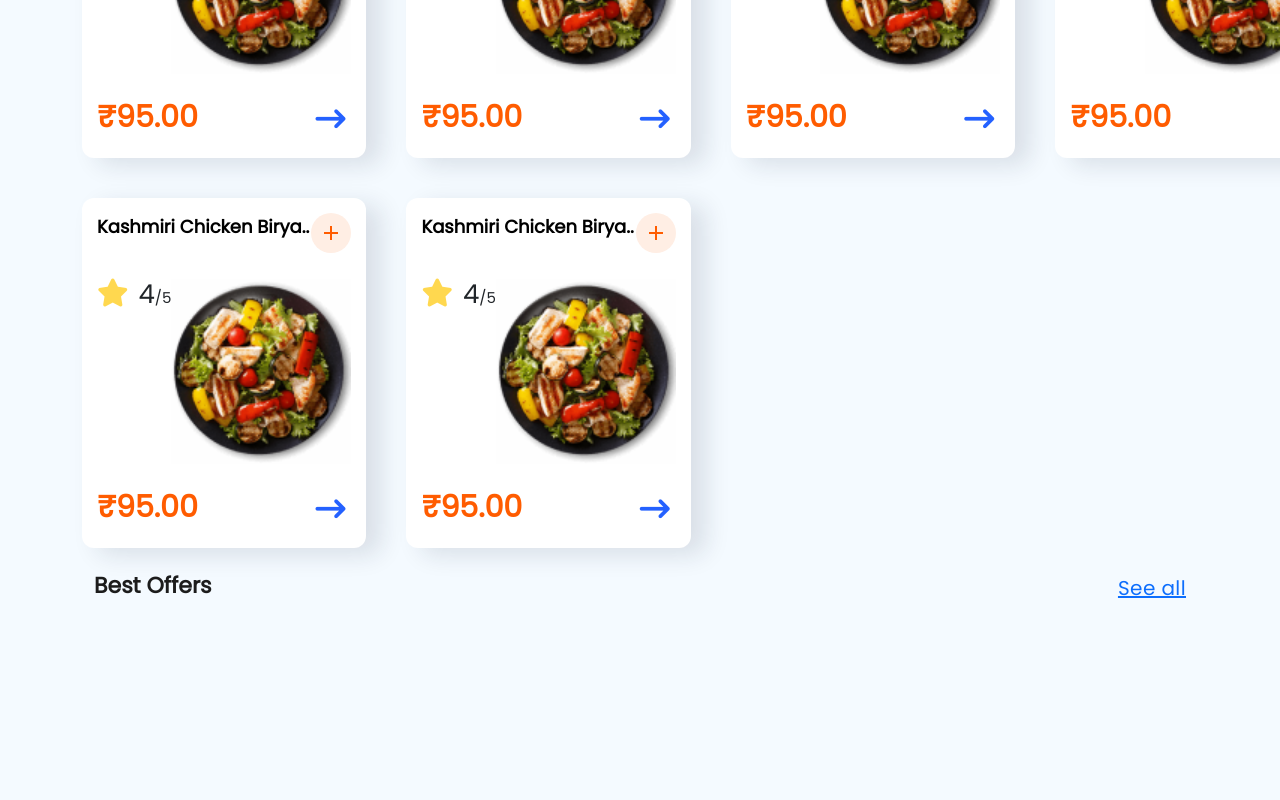
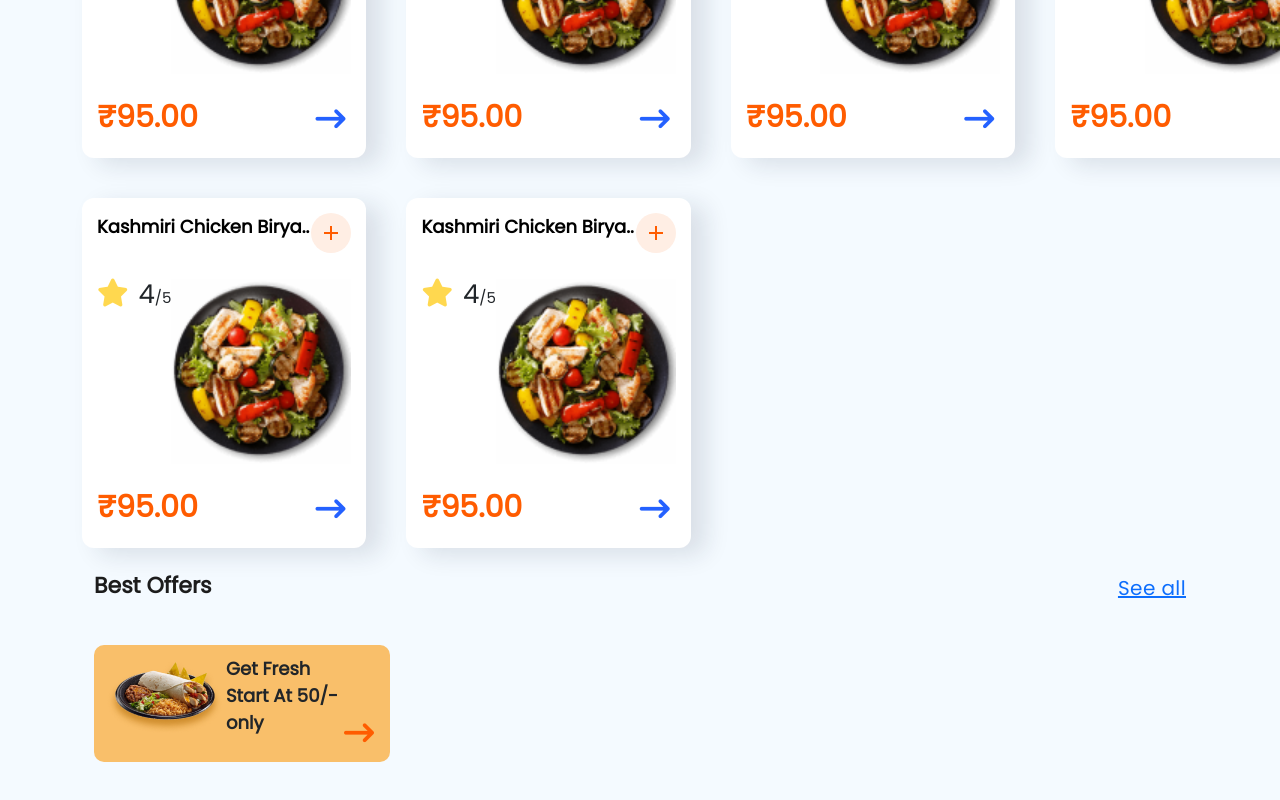
Before and after one commit to omarbinasad/Food-App-2, a React (Create React App) app: page / in a window 1280 px wide. Shown: the part 495-1295 px from the top of the page. Before the commit the page ends 1178 px from the top, so only its background shows below. Built offline with nearby package versions, Linux system fonts and the light colour scheme.

Commit message:
some changes

```diff
--- a/src/Pages/Home/Components/BestOffers/BestOffers.css
+++ b/src/Pages/Home/Components/BestOffers/BestOffers.css
@@ -1,3 +1,8 @@
+.bestOffers-div-main {
+  display: flex;
+  gap: 0px 10px;
+  margin: 38px 0px;
+}
 .bestOffers-title-div {
   display: flex;
   justify-content: space-between;
@@ -18,8 +23,31 @@
   text-align: start;
 }
 
-.bestOffers-div {
+.bestOffers-text-div {
   display: flex;
-  gap: 0px 10px;
-  margin: 38px 0px;
+  align-items: center;
 }
+.bestOffers-text-div > p {
+  font-size: 18px;
+  font-weight: 600;
+}
+.bestOffers-btn-div {
+  display: flex;
+  align-items: flex-end;
+  justify-content: end;
+}
+.bestOffers-btn {
+  cursor: pointer;
+  background-color: transparent;
+  border: none;
+}
+.bestOffers-btn i {
+  font-size: 30px;
+  color: #ff5c00;
+}
+.bestOffer-div {
+  display: flex;
+  background-color: #f9bf6a;
+  border-radius: 10px;
+  padding: 10px;
+}
--- a/src/Pages/Home/Components/BestOffers/BestOffers.js
+++ b/src/Pages/Home/Components/BestOffers/BestOffers.js
@@ -8,11 +8,21 @@ const BestOffers = () => {
         <h3 className="bestOffers-title text-start or-divider">Best Offers</h3>
         <a href="/">See all</a>
       </div>
-      <div className="bestOffers-div">
-        <div className="active">
-          <div></div>
-          <div></div>
-          <div></div>
+      <div className="bestOffers-div-main">
+        <div className="bestOffer-div">
+          <div className=" bestOffers-img-div">
+            <img src="/images/bestoffer.png" alt="" />
+          </div>
+          <div className=" bestOffers-text-div">
+            <p>
+              Get Fresh <br /> Start At 50/- <br /> only
+            </p>
+          </div>
+          <div className=" bestOffers-btn-div">
+            <button className="bestOffers-btn">
+              <i class="fa-solid fa-arrow-right-long"></i>
+            </button>
+          </div>
         </div>
         <div></div>
       </div>
--- a/src/Pages/Home/Components/Cards/singleCard.js/SingleCard.css
+++ b/src/Pages/Home/Components/Cards/singleCard.js/SingleCard.css
@@ -45,19 +45,18 @@
   display: flex;
 }
 
-.card-bottom-btn {
-  border: none;
-}
+
 .card-bottom > h3 {
   font-size: 30px;
   font-weight: 600;
   color: #ff5c00;
 }
-.card-bottom > button {
+.card-bottom-btn {
+  border: none;
   background-color: transparent;
 }
-.card-bottom > button > i {
+.card-bottom-btn > i {
   font-size: 30px;
+  color: #2461ff;
 
-  color: #2461ff;
 }
```
Also changed, not shown: public/images/bestoffer.png (added), public/images/bestoffer2.png (added).
